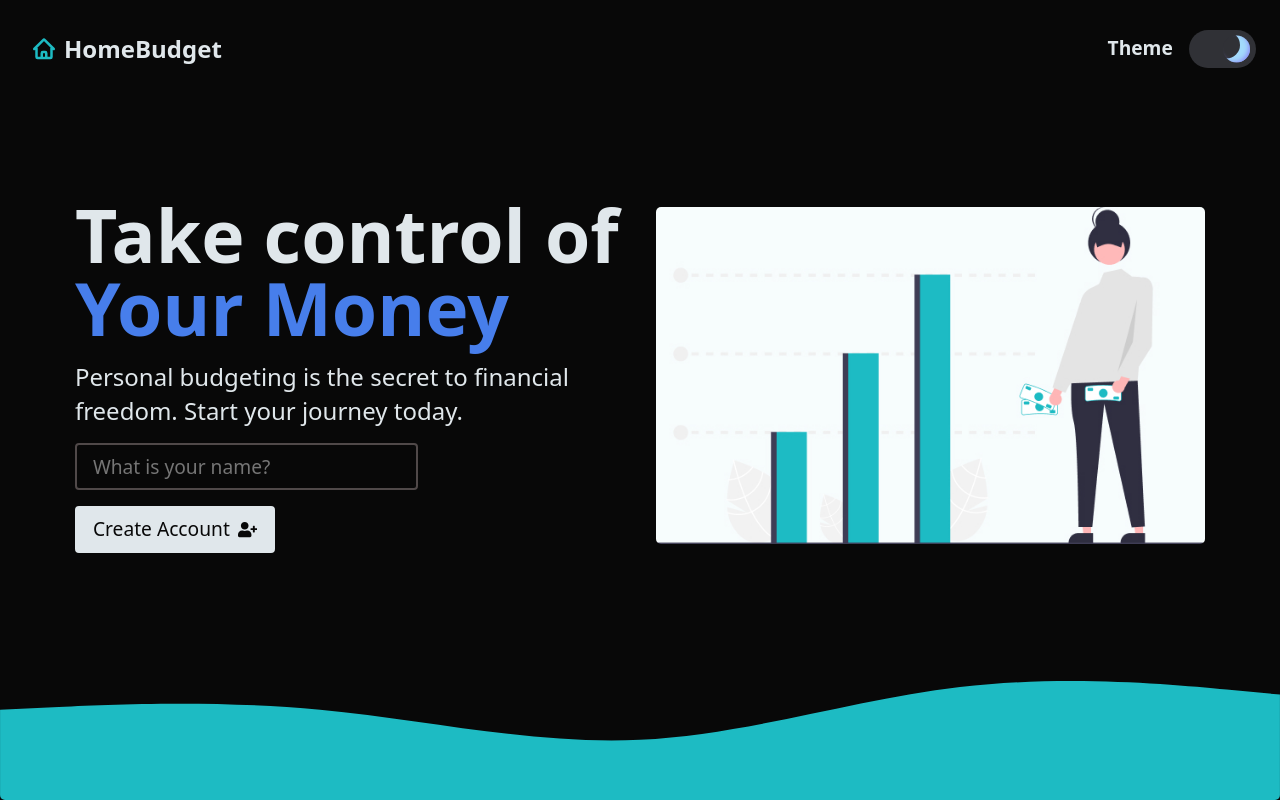
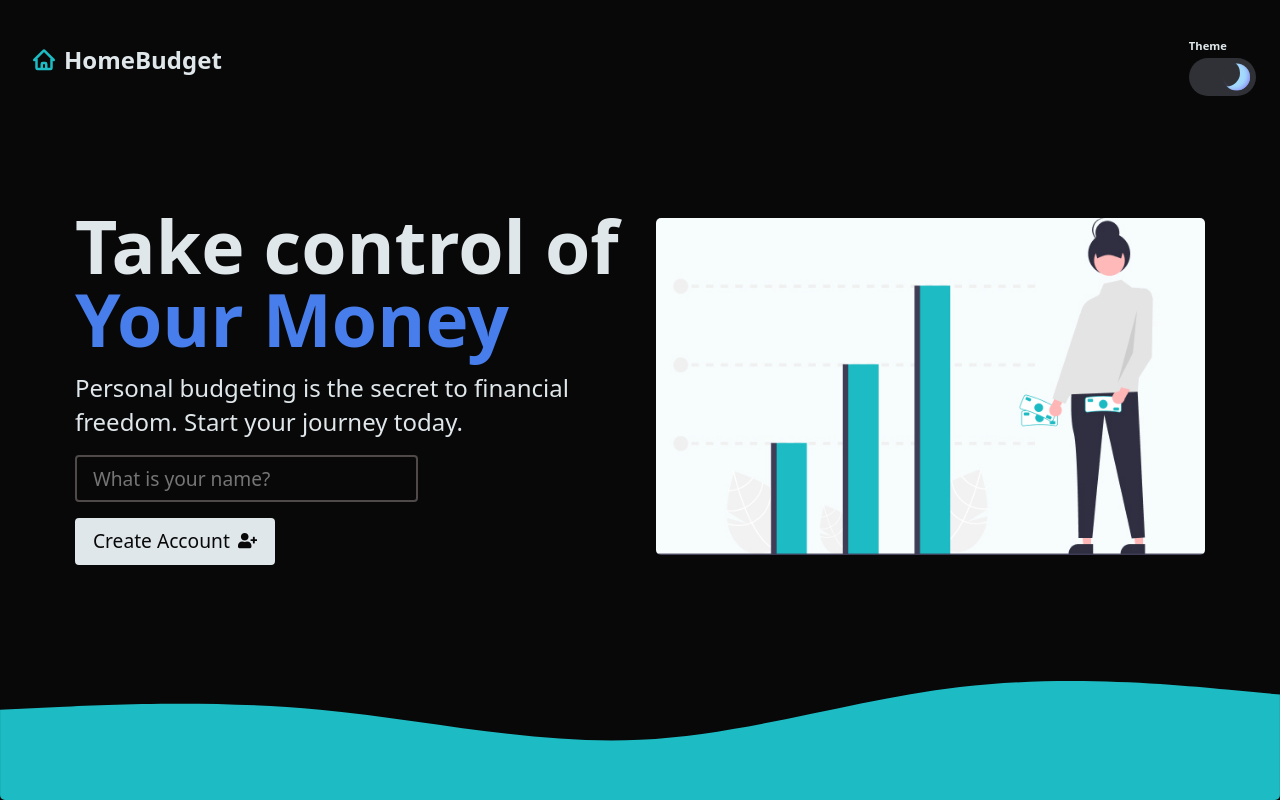
Before and after one commit to ahad324/HomeBudget, a React (Vite) app: page / in a window 1280 px wide. Built offline with nearby package versions, Linux system fonts and the light colour scheme.

Commit message:
New SEO LastOne

```diff
--- a/src/components/ThemeChanger.jsx
+++ b/src/components/ThemeChanger.jsx
@@ -19,8 +19,10 @@ const ThemeSwitcher = () => {
   };
 
   return (
-    <>
-      <label htmlFor="theme-toggle">Theme</label>
+    <div>
+      <label htmlFor="theme-toggle" style={{ fontSize: "0.7rem" }}>
+        Theme
+      </label>
       <label className="switch" htmlFor="theme-toggle">
         <input
           id="theme-toggle"
@@ -30,7 +32,7 @@ const ThemeSwitcher = () => {
         />
         <span className="slider"></span>
       </label>
-    </>
+    </div>
   );
 };
 
```
Also changed, not shown: 2 other files (tests, documents, lock files or other folders).
